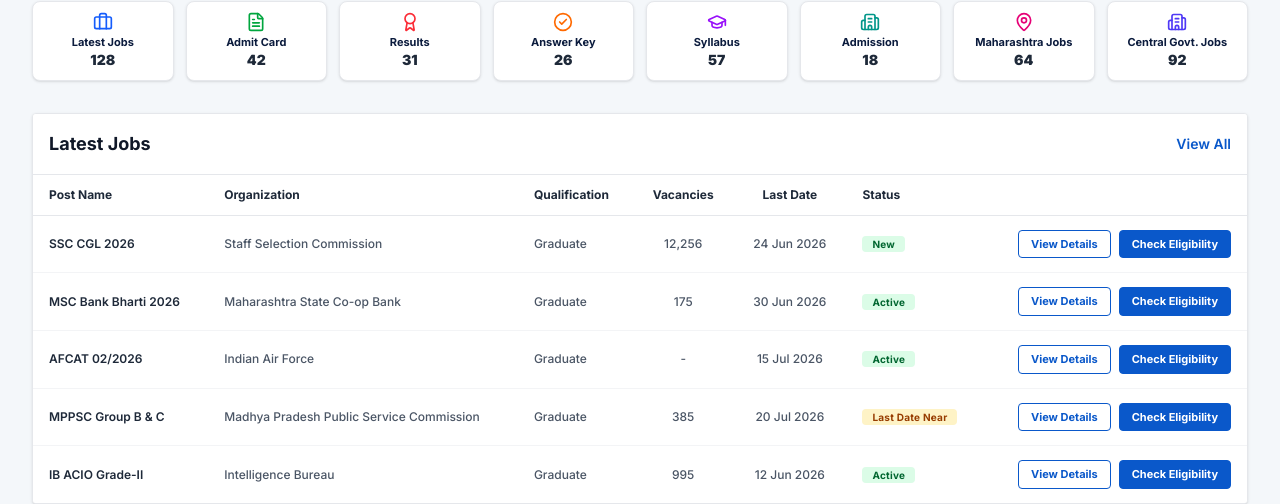
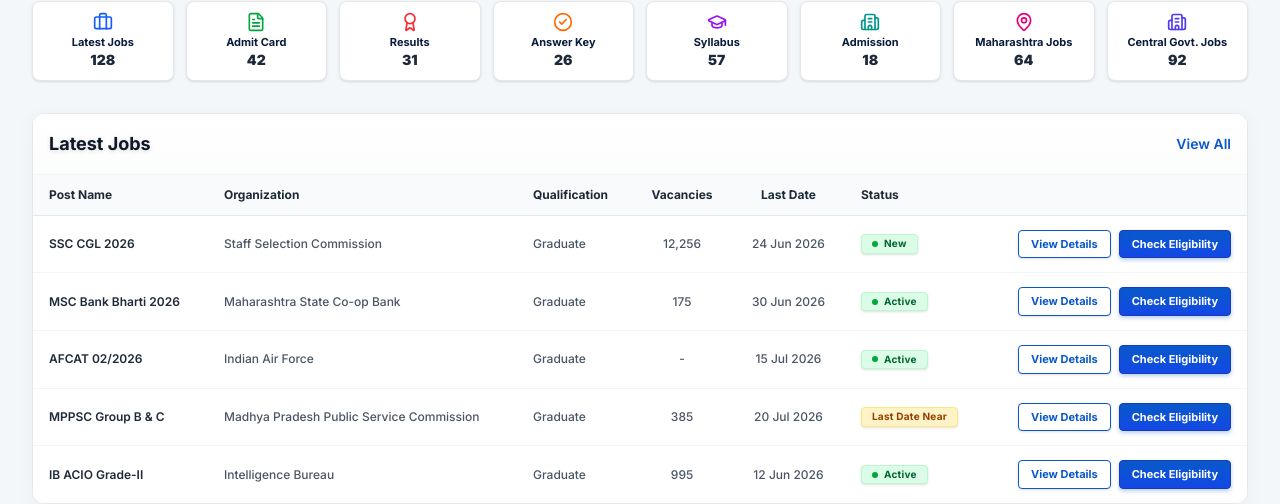
Before and after one commit to sarkaripassport/sarkaripassport, a Next.js app: page / in a window 1280 px wide. Shown: the part 338-842 px from the top of the page. Built offline with nearby package versions, Linux system fonts and the light colour scheme.

Commit message:
UI tweak: Add live hover and embossed 3D styling to Latest Jobs table

```diff
--- a/src/app/page.tsx
+++ b/src/app/page.tsx
@@ -81,16 +81,16 @@
           ))}
         </div>
 
-        {/* Latest Jobs Table Exact Copy */}
-        <div className="bg-white rounded border border-gray-200 shadow-sm mt-6 overflow-hidden">
-          <div className="flex justify-between items-center p-4 border-b border-gray-200 bg-white">
-            <h2 className="text-lg font-bold text-gray-900">Latest Jobs</h2>
-            <Link href="/jobs" className="text-sm font-semibold text-[#0A58CA] hover:underline">View All</Link>
+        {/* Latest Jobs Table Exact Copy - with Live & Embossed Effects */}
+        <div className="bg-white rounded-xl border border-gray-200 shadow-[0_4px_20px_rgb(0,0,0,0.04)] mt-6 overflow-hidden transition-all duration-300 hover:shadow-[0_8px_30px_rgb(0,0,0,0.08)]">
+          <div className="flex justify-between items-center p-4 border-b border-gray-100 bg-gradient-to-b from-white to-gray-50/50">
+            <h2 className="text-lg font-bold text-gray-900 drop-shadow-sm">Latest Jobs</h2>
+            <Link href="/jobs" className="text-sm font-semibold text-[#0A58CA] hover:text-blue-700 hover:underline transition-colors">View All</Link>
           </div>
 
           <div className="overflow-x-auto">
             <table className="w-full text-xs text-left">
-              <thead className="text-xs text-gray-800 font-bold bg-white border-b border-gray-200">
+              <thead className="text-xs text-gray-800 font-bold bg-gray-50 border-b border-gray-200">
                 <tr>
                   <th className="px-4 py-3 whitespace-nowrap">Post Name</th>
                   <th className="px-4 py-3 whitespace-nowrap">Organization</th>
@@ -103,28 +103,34 @@
               </thead>
               <tbody className="divide-y divide-gray-100">
                 {[
-                  { title: "SSC CGL 2026", org: "Staff Selection Commission", qual: "Graduate", vac: "12,256", date: "24 Jun 2026", status: "New", statusColor: "text-green-800 bg-green-100" },
-                  { title: "MSC Bank Bharti 2026", org: "Maharashtra State Co-op Bank", qual: "Graduate", vac: "175", date: "30 Jun 2026", status: "Active", statusColor: "text-green-800 bg-green-100" },
-                  { title: "AFCAT 02/2026", org: "Indian Air Force", qual: "Graduate", vac: "-", date: "15 Jul 2026", status: "Active", statusColor: "text-green-800 bg-green-100" },
-                  { title: "MPPSC Group B & C", org: "Madhya Pradesh Public Service Commission", qual: "Graduate", vac: "385", date: "20 Jul 2026", status: "Last Date Near", statusColor: "text-amber-800 bg-amber-100" },
-                  { title: "IB ACIO Grade-II", org: "Intelligence Bureau", qual: "Graduate", vac: "995", date: "12 Jun 2026", status: "Active", statusColor: "text-green-800 bg-green-100" },
+                  { title: "SSC CGL 2026", org: "Staff Selection Commission", qual: "Graduate", vac: "12,256", date: "24 Jun 2026", status: "New", statusColor: "text-green-800 bg-green-100 border border-green-200 shadow-sm", isLive: true },
+                  { title: "MSC Bank Bharti 2026", org: "Maharashtra State Co-op Bank", qual: "Graduate", vac: "175", date: "30 Jun 2026", status: "Active", statusColor: "text-green-800 bg-green-100 border border-green-200 shadow-sm", isLive: true },
+                  { title: "AFCAT 02/2026", org: "Indian Air Force", qual: "Graduate", vac: "-", date: "15 Jul 2026", status: "Active", statusColor: "text-green-800 bg-green-100 border border-green-200 shadow-sm", isLive: true },
+                  { title: "MPPSC Group B & C", org: "Madhya Pradesh Public Service Commission", qual: "Graduate", vac: "385", date: "20 Jul 2026", status: "Last Date Near", statusColor: "text-amber-800 bg-amber-100 border border-amber-200 shadow-sm", isLive: false },
+                  { title: "IB ACIO Grade-II", org: "Intelligence Bureau", qual: "Graduate", vac: "995", date: "12 Jun 2026", status: "Active", statusColor: "text-green-800 bg-green-100 border border-green-200 shadow-sm", isLive: true },
                 ].map((job, i) => (
-                  <tr key={i} className="hover:bg-gray-50 text-gray-800 font-semibold bg-white">
-                    <td className="px-4 py-3.5">{job.title}</td>
-                    <td className="px-4 py-3.5 text-gray-600 font-medium">{job.org}</td>
+                  <tr key={i} className="group hover:bg-blue-50/40 text-gray-800 font-semibold bg-white transition-all duration-200">
+                    <td className="px-4 py-3.5 group-hover:text-[#0A58CA] transition-colors">{job.title}</td>
+                    <td className="px-4 py-3.5 text-gray-600 font-medium group-hover:text-gray-900 transition-colors">{job.org}</td>
                     <td className="px-4 py-3.5 text-gray-600 font-medium">{job.qual}</td>
                     <td className="px-4 py-3.5 text-center text-gray-600 font-medium">{job.vac}</td>
                     <td className="px-4 py-3.5 text-center text-gray-600 font-medium">{job.date}</td>
                     <td className="px-4 py-3.5">
-                      <span className={`px-2.5 py-0.5 rounded text-[10px] font-bold tracking-wide ${job.statusColor}`}>
+                      <span className={`inline-flex items-center gap-1.5 px-2.5 py-0.5 rounded text-[10px] font-bold tracking-wide ${job.statusColor}`}>
+                        {job.isLive && (
+                          <span className="relative flex h-1.5 w-1.5">
+                            <span className="animate-ping absolute inline-flex h-full w-full rounded-full bg-green-500 opacity-75"></span>
+                            <span className="relative inline-flex rounded-full h-1.5 w-1.5 bg-green-600"></span>
+                          </span>
+                        )}
                         {job.status}
                       </span>
                     </td>
                     <td className="px-4 py-3.5 flex items-center justify-end gap-2">
-                      <button className="px-3 py-1.5 text-[11px] font-bold text-[#0A58CA] border border-[#0A58CA] rounded bg-white hover:bg-blue-50 transition-colors whitespace-nowrap">
+                      <button className="px-3 py-1.5 text-[11px] font-bold text-[#0A58CA] border border-[#0A58CA] rounded shadow-sm bg-white hover:bg-blue-50 hover:shadow-md hover:-translate-y-0.5 active:translate-y-0 active:shadow-inner transition-all whitespace-nowrap">
                         View Details
                       </button>
-                      <button className="px-3 py-1.5 text-[11px] font-bold text-white bg-[#0A58CA] border border-[#0A58CA] rounded hover:bg-blue-700 transition-colors whitespace-nowrap">
+                      <button className="px-3 py-1.5 text-[11px] font-bold text-white bg-gradient-to-b from-[#0A58CA] to-blue-700 border border-blue-800 rounded shadow-[0_2px_4px_rgba(10,88,202,0.3)] hover:shadow-[0_4px_8px_rgba(10,88,202,0.4)] hover:-translate-y-0.5 active:translate-y-0 active:shadow-inner transition-all whitespace-nowrap">
                         Check Eligibility
                       </button>
                     </td>
```
